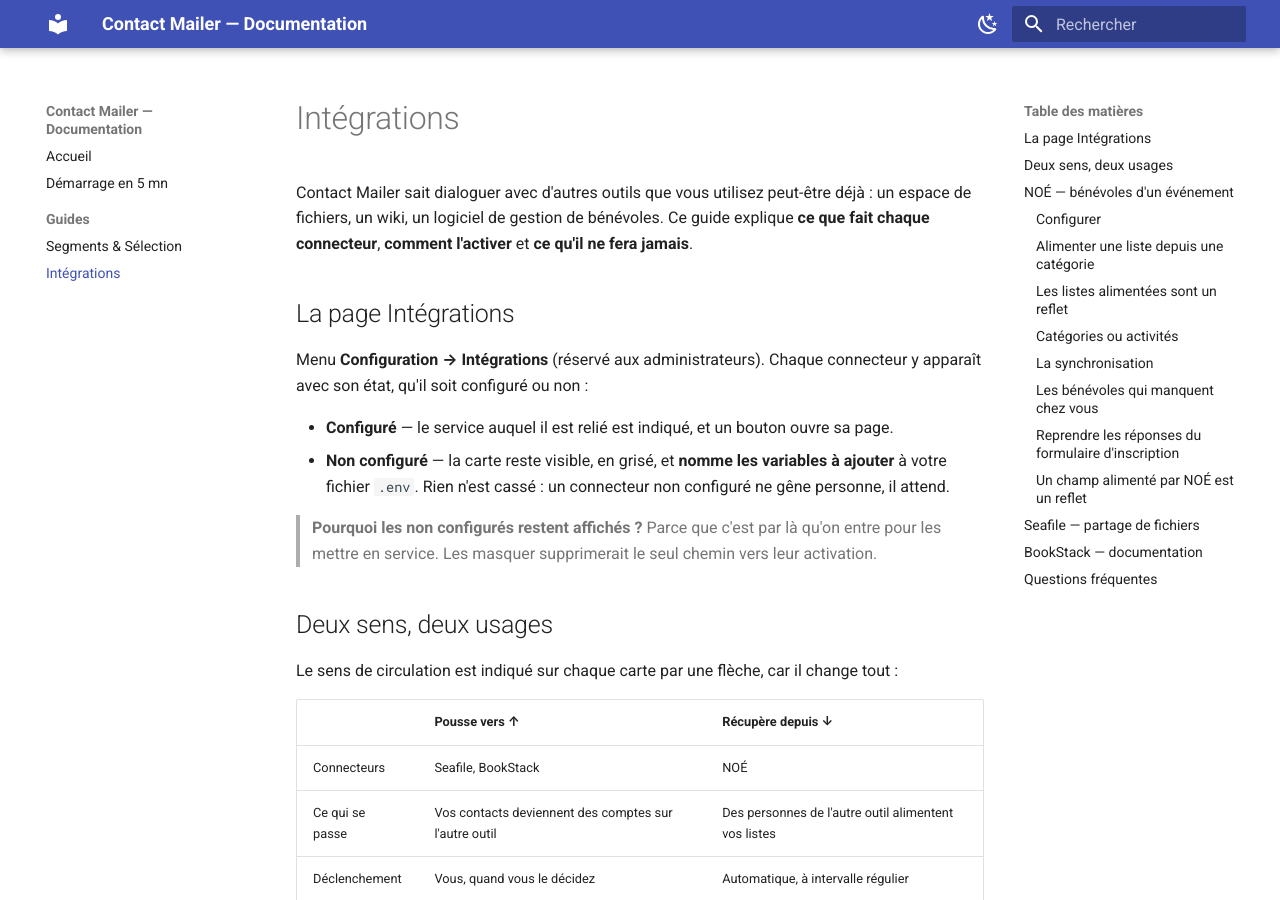
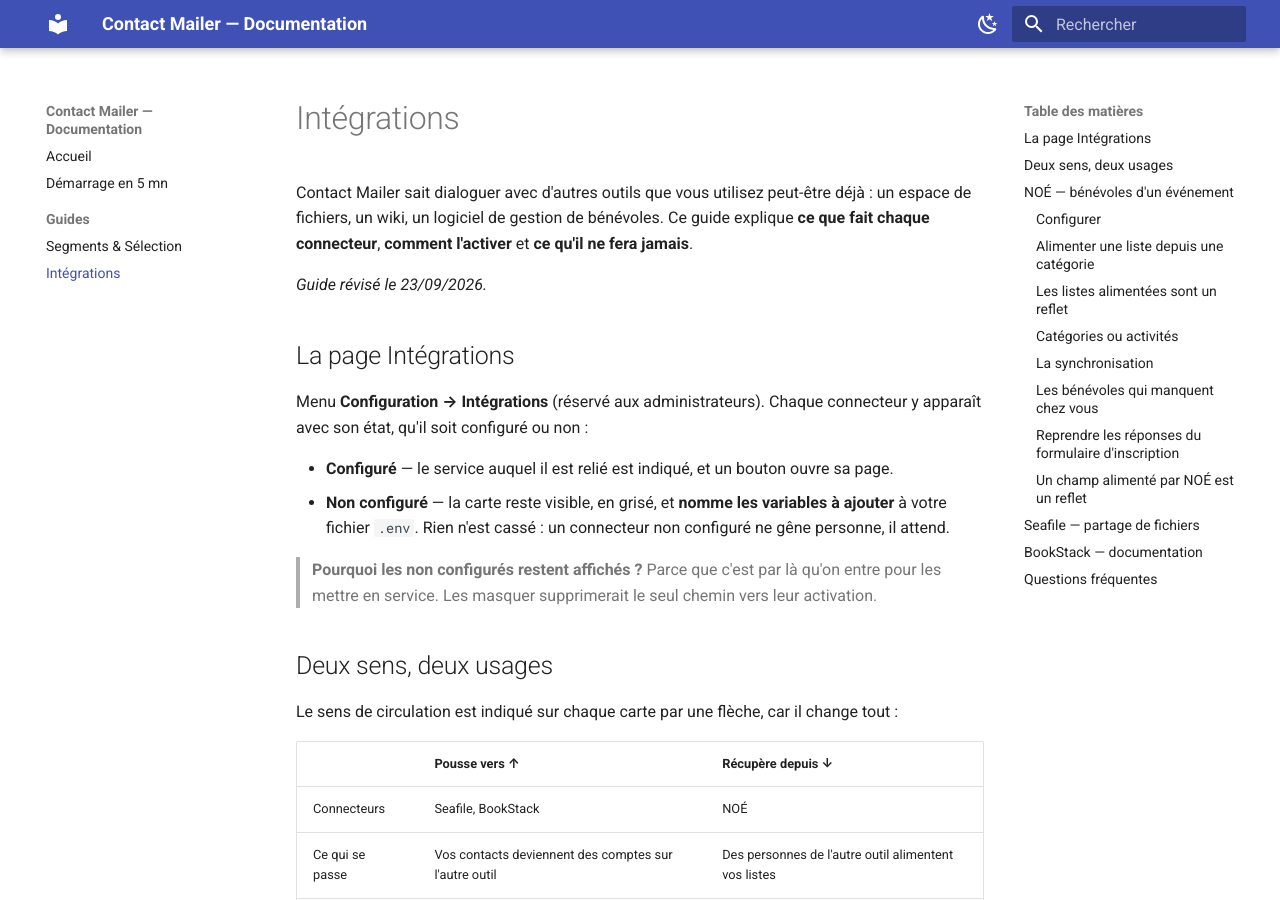
Before and after one commit to nicolas-farrie/contact-mailer, an MkDocs documentation site: the page built from docs/guides/integrations.md, in a window 1280 px wide and 900 px high. Built offline with MkDocs 1.6.1 and Material for MkDocs 9.7.7, drawn with Linux system fonts in a browser that asks for light colours.

Commit message:
Doc — date de révision sur le guide des intégrations
Utile en soi pour le lecteur, et témoin de publication : c'est par ce texte qu'on
vérifie qu'une mise en ligne est bien passée. Deux essais de ce soir n'avaient rien
prouvé faute de contenu modifié — impossible de distinguer « pas déployé » de « déployé
à l'identique ».

Co-Authored-By: Claude Opus 5 <noreply@anthropic.com>

```diff
--- a/docs/guides/integrations.md
+++ b/docs/guides/integrations.md
@@ -3,6 +3,8 @@
 Contact Mailer sait dialoguer avec d'autres outils que vous utilisez peut-être déjà : un espace de
 fichiers, un wiki, un logiciel de gestion de bénévoles. Ce guide explique **ce que fait chaque
 connecteur**, **comment l'activer** et **ce qu'il ne fera jamais**.
+
+*Guide révisé le 23/09/2026.*
 
 ## La page Intégrations
 
```
